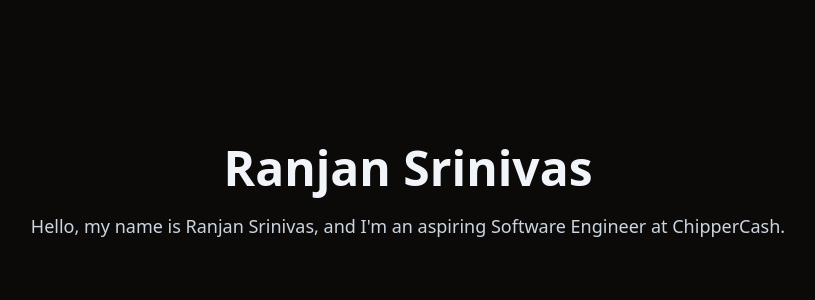
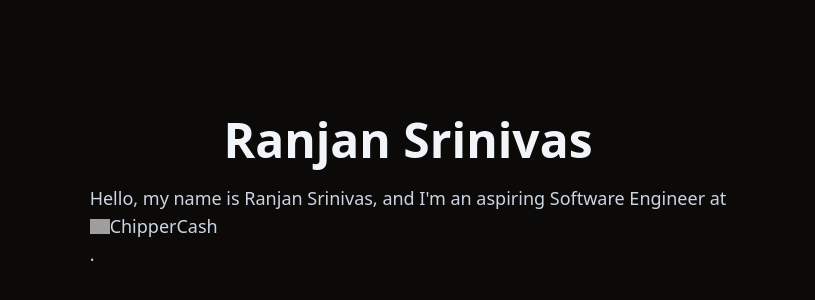
Before and after one commit to rkaahean/rkaahean.github.io, a Next.js app: page /about in a window 1280 px wide. Shown: the part 208-508 px from the top of the page, without its empty margins (232-1047 px from the left). Built offline with nearby package versions, Linux system fonts and the light colour scheme; grey boxes are pictures that could not be loaded.

Commit message:
init attempt with links

```diff
--- a/next.config.mjs
+++ b/next.config.mjs
@@ -14,5 +14,15 @@ const config = {
     locales: ["en"],
     defaultLocale: "en",
   },
+  images: {
+    remotePatterns: [
+      {
+        protocol: 'https',
+        hostname: 'api.iconify.design',
+        port: '',
+        pathname: '/*',
+      },
+    ],
+  },
 };
 export default config;
--- a/package.json
+++ b/package.json
@@ -12,6 +12,7 @@
     "@emotion/react": "^11.10.5",
     "@mantine/core": "^5.10.2",
     "@mantine/hooks": "^5.10.2",
+    "classnames": "^2.3.2",
     "next": "13.1.6",
     "react": "18.2.0",
     "react-dom": "18.2.0",
--- a/src/components/links.tsx
+++ b/src/components/links.tsx
@@ -1 +1,25 @@
-export function Links() {}
+import Image from "next/image"
+import { CURRENT_COMPANY_LOGO } from "../data/assets/logos"
+import classNames from "classnames"
+
+export function Link() {
+    return (
+        <div className="flex items-center">
+            <div className="relative">
+                <Image
+                    src={CURRENT_COMPANY_LOGO}
+                    alt=""
+                    width={20}
+                    height={20}
+                />
+            </div>
+
+            <a className={
+                classNames("inline text-slate-300 hover:text-slate-100 hover:font-medium")}
+                href="https://www.chippercash.com"
+            >
+                ChipperCash
+            </a>
+        </div>
+    )
+}
--- /dev/null
+++ b/src/data/assets/logos.tsx
@@ -0,0 +1 @@
+export const CURRENT_COMPANY_LOGO = "https://api.iconify.design/ph:terminal-fill.svg?color=%23888888"
--- a/src/pages/about.tsx
+++ b/src/pages/about.tsx
@@ -1,11 +1,13 @@
+import { Link } from "../components/links";
+
 export default function About() {
   return (
     <div className="bg-stone-950 flex min-h-screen flex-col items-center justify-center">
       <div className="text-5xl font-bold text-slate-100">Ranjan Srinivas</div>
-      <p className="mt-5 text-lg text-slate-300">
+      <div className="mt-5 text-lg text-slate-300">
         Hello, my name is Ranjan Srinivas, and I&apos;m an aspiring Software
-        Engineer at ChipperCash.
-      </p>
+        Engineer at {<Link />}.
+      </div>
     </div>
   );
 }
```
Also changed, not shown: 1 other file (tests, documents, lock files or other folders).
